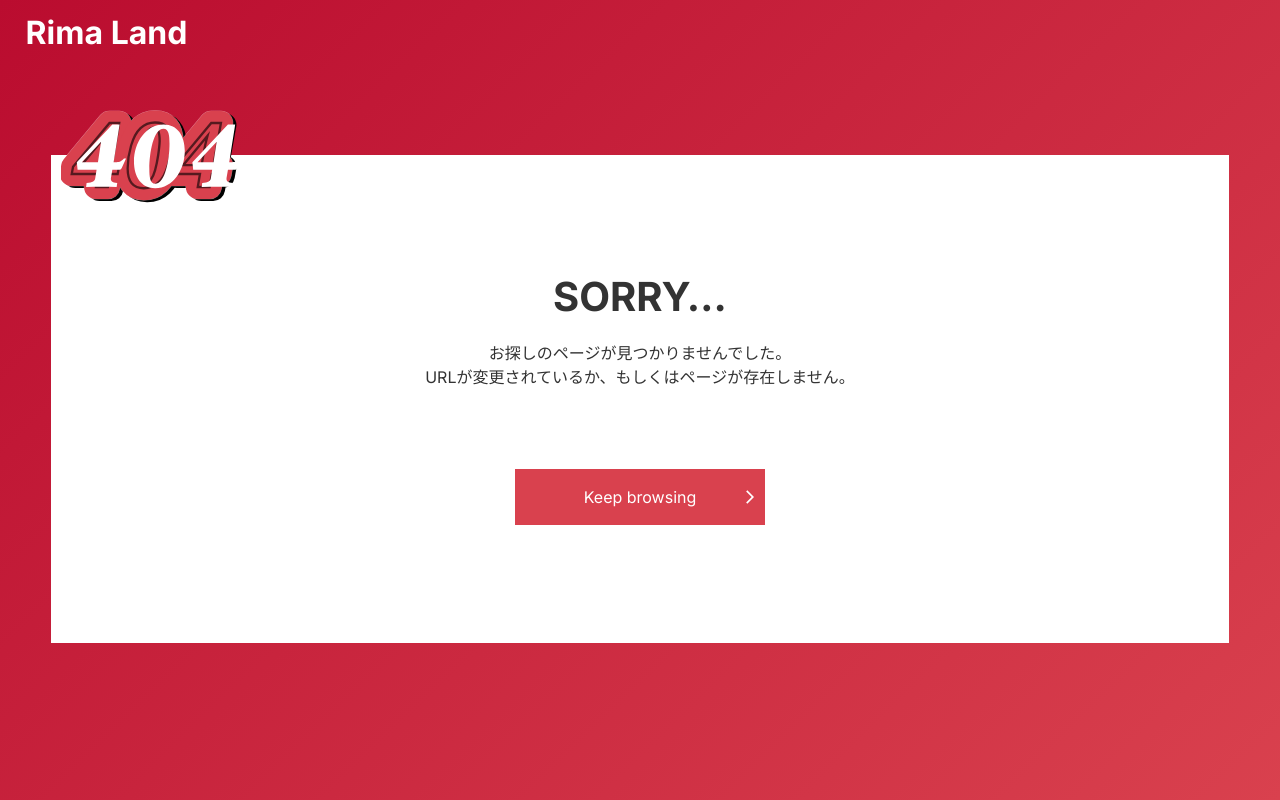
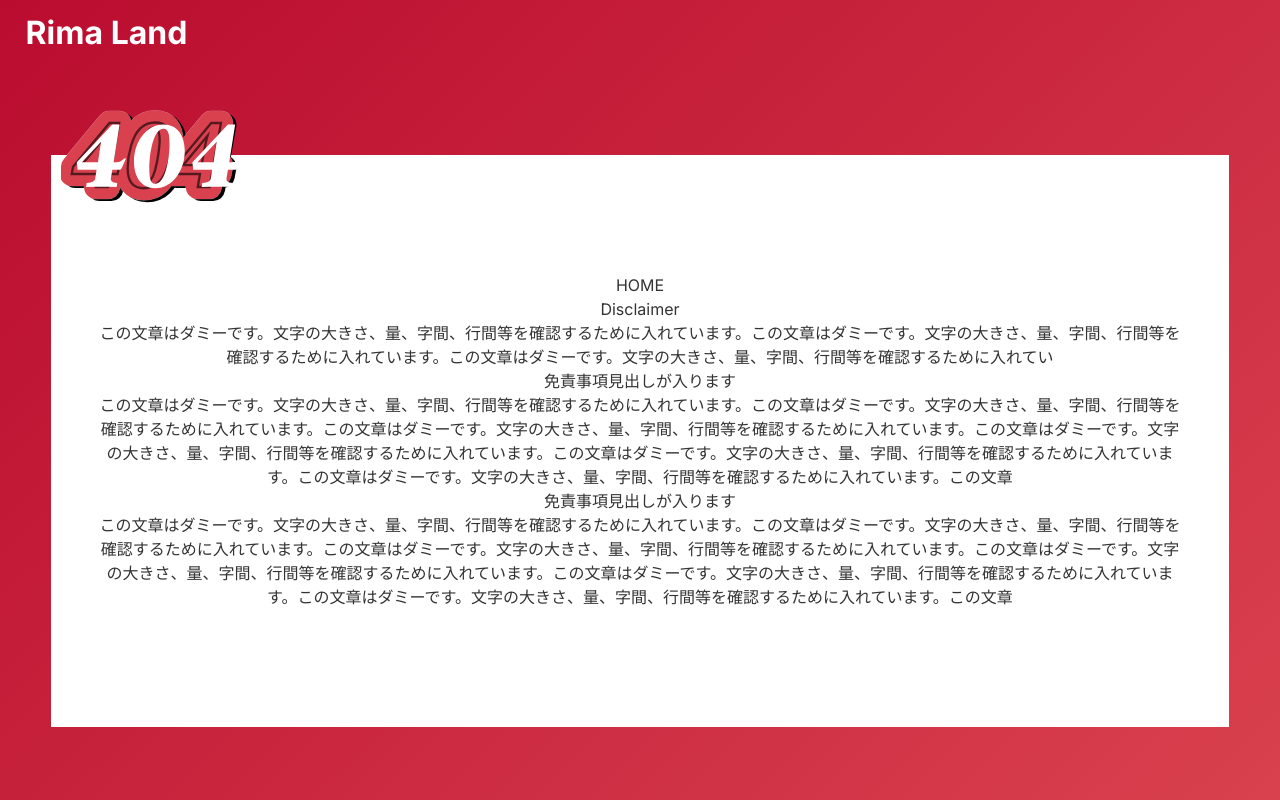
Before and after one commit to shunssv/rima-land, a Next.js app: page /disclaimer in a window 1280 px wide. Before the commit this address had no page. Shown: the top 800 px of the page. Built offline with nearby package versions, Linux system fonts and the light colour scheme.

Commit message:
:sparkles: code Disclaimer page - SHU-118

```diff
--- a/src/components/Layout/Footer/index.jsx
+++ b/src/components/Layout/Footer/index.jsx
@@ -22,7 +22,7 @@ export function Footer() {
           </a>
         </li>
         <li>
-          <Link href="/disclamer">Disclaimer</Link>
+          <Link href="/disclaimer">Disclaimer</Link>
         </li>
       </ul>
       <small className={styles.copyRightText}>© 2023 RIMA LAND</small>
--- /dev/null
+++ b/src/pages/disclaimer.jsx
@@ -0,0 +1,57 @@
+import Head from 'next/head';
+import Image from 'next/image';
+import styles from '@/styles/Disclaimer.module.scss';
+import Link from 'next/link';
+import { MdArrowForwardIos } from 'react-icons/md';
+import { Layout } from '@/components/Layout';
+
+export default function Disclaimer() {
+  return (
+    <>
+      <Head>
+        <title>Disclaimer | RIMA LAND</title>
+        <meta name="description" content="Disclaimer" />
+      </Head>
+
+      <section className={styles.disclaimerContainer}>
+
+        <nav aria-label="breadcrumb">
+          <ol className={styles.breadcrumb} role="list">
+            <li className={styles.breadcrumbItem}>
+              <Link href="/">HOME</Link>
+            </li>
+            <li className={styles.breadcrumbItem}>Disclaimer</li>
+          </ol>
+        </nav>
+
+        <h2 className={styles.title}>
+          <Image
+            src="/404.svg"
+            width={120}
+            height={78}
+            alt="404 page not found"
+            className={styles.titleImage}
+            priority
+          />
+        </h2>
+
+        <p className={styles.introduction}>この文章はダミーです。文字の大きさ、量、字間、行間等を確認するために入れています。この文章はダミーです。文字の大きさ、量、字間、行間等を確認するために入れています。この文章はダミーです。文字の大きさ、量、字間、行間等を確認するために入れてい</p>
+
+        <dl className={styles.disclaimerItem}>
+          <dt className={styles.heading}>免責事項見出しが入ります</dt>
+          <dd className={styles.detail}>この文章はダミーです。文字の大きさ、量、字間、行間等を確認するために入れています。この文章はダミーです。文字の大きさ、量、字間、行間等を確認するために入れています。この文章はダミーです。文字の大きさ、量、字間、行間等を確認するために入れています。この文章はダミーです。文字の大きさ、量、字間、行間等を確認するために入れています。この文章はダミーです。文字の大きさ、量、字間、行間等を確認するために入れています。この文章はダミーです。文字の大きさ、量、字間、行間等を確認するために入れています。この文章</dd>
+        </dl>
+
+        <dl className={styles.disclaimerItem}>
+          <dt className={styles.heading}>免責事項見出しが入ります</dt>
+          <dd className={styles.detail}>この文章はダミーです。文字の大きさ、量、字間、行間等を確認するために入れています。この文章はダミーです。文字の大きさ、量、字間、行間等を確認するために入れています。この文章はダミーです。文字の大きさ、量、字間、行間等を確認するために入れています。この文章はダミーです。文字の大きさ、量、字間、行間等を確認するために入れています。この文章はダミーです。文字の大きさ、量、字間、行間等を確認するために入れています。この文章はダミーです。文字の大きさ、量、字間、行間等を確認するために入れています。この文章</dd>
+        </dl>
+
+      </section>
+    </>
+  );
+}
+
+Disclaimer.getLayout = function getLayout(page) {
+  return <Layout>{page}</Layout>;
+};
--- /dev/null
+++ b/src/styles/Disclaimer.module.scss
@@ -0,0 +1,62 @@
+@use 'media-query' as m;
+
+.disclaimerContainer {
+  background-color: var(--background-color-white);
+  max-width: 1766px;
+  padding: 25% 4%;
+  position: relative;
+  text-align: center;
+  .title {
+    left: 0;
+    position: absolute;
+    top: -35px;
+  }
+  .text {
+    margin-bottom: 5em;
+    span {
+      display: block;
+      font-size: 2rem;
+      font-weight: bold;
+      margin-bottom: 0.5em;
+    }
+  }
+
+  @include m.mq(tabAndPc) {
+    .titleImage {
+      width: 200px;
+    }
+    .text span {
+      font-size: 2.5rem;
+    }
+  }
+  @include m.mq(tab) {
+    padding: 25% 4%;
+    .title {
+      top: -55px;
+    }
+  }
+  @include m.mq(pc) {
+    padding: 10% 4%;
+    .title {
+      top: -60px;
+      left: 10px;
+    }
+  }
+}
+
+.buttonArrowRight {
+  background-color: var(--background-color-red);
+  color: var(--font-color-white);
+  display: block;
+  margin: 0 auto;
+  max-width: 250px;
+  padding: 1em 3em;
+  position: relative;
+  text-align: center;
+  .icon {
+    position: absolute;
+    right: 3%;
+    top: 50%;
+    transform: translateY(-50%);
+  }
+}
```
